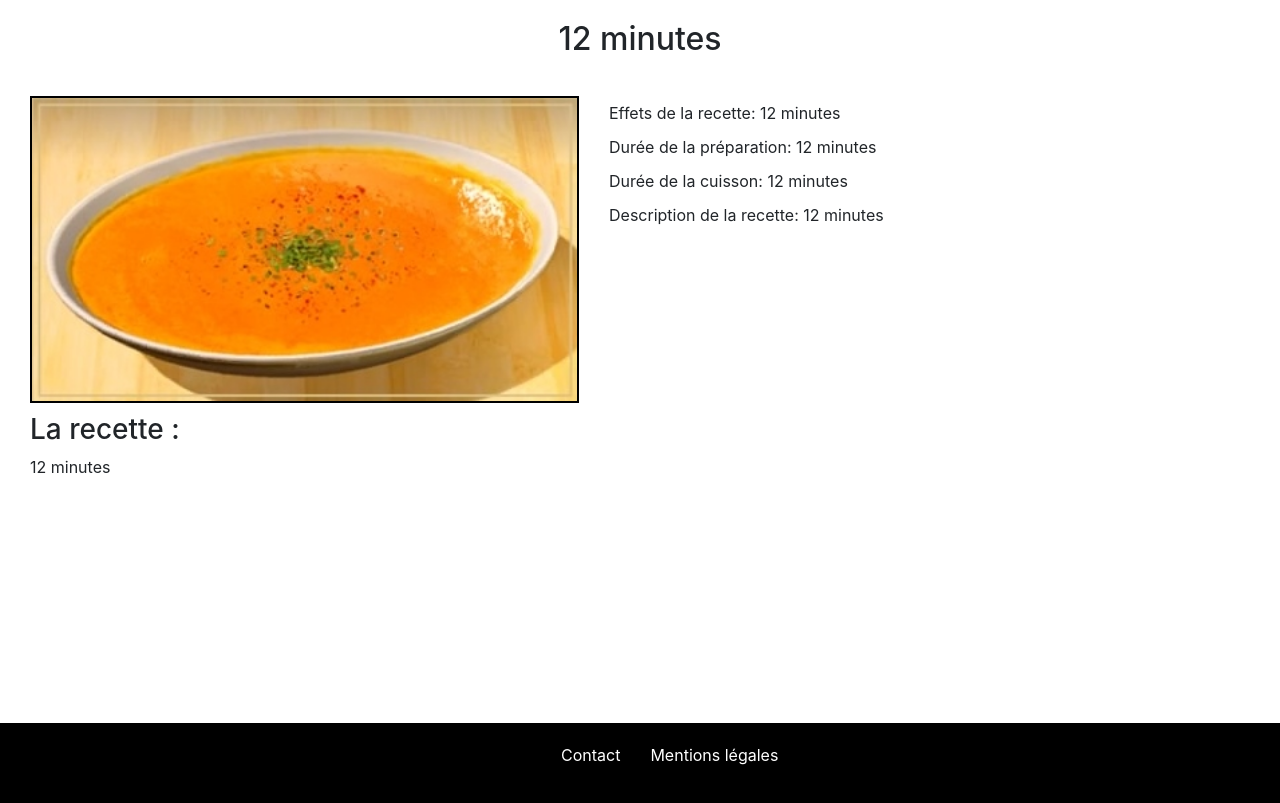
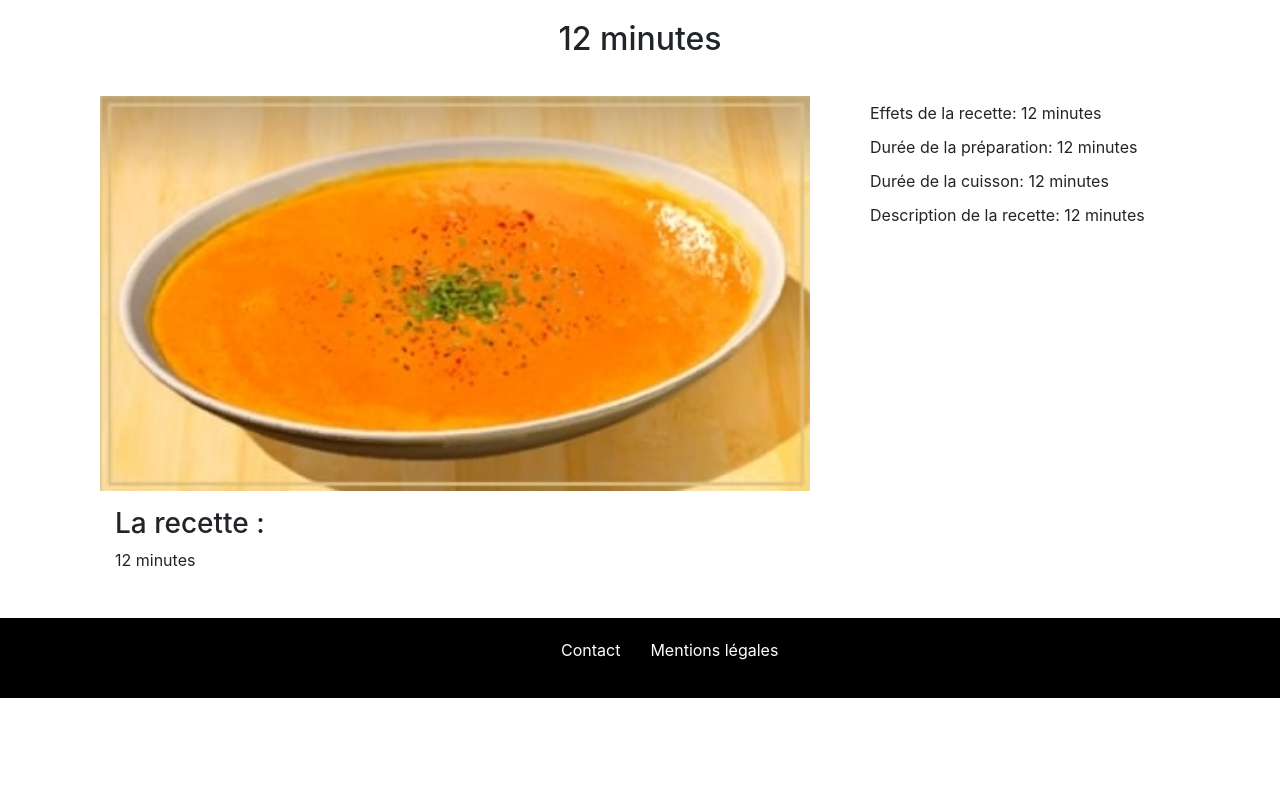
Before and after one commit to de-la-salle-sio-coubrun-m/recette, a PHP site: page /front/recette.php?idrecette=4 in a window 1280 px wide. Shown: the part 166-969 px from the top of the page. After the commit the page ends 864 px from the top, so only its background shows below. Run offline with PHP 8.4, Linux system fonts and the light colour scheme; data comes from the database, SQL or seed files in the repository; some libraries are stand-ins or nearby versions; some web fonts are replaced.

Commit message:
responssive du front

```diff
--- a/css/front.css
+++ b/css/front.css
@@ -89,7 +89,7 @@ ____________________________________ P A G E D ' A C C U E I L _________________
 
 #recette>article{
 	width: 50%;
-	padding: 30px;
+	padding: 20px 0;
 	display: flex;
 	flex-wrap: wrap;
 }
@@ -97,8 +97,8 @@ ____________________________________ P A G E D ' A C C U E I L _________________
 #recette article img{
 	display: inline-block;
 	border: 2px solid #fff;
-	width: auto;
-	height: 30vh;
+	width: 100%;
+	height: auto;
 }
 
 #recette article p{
@@ -170,32 +170,22 @@ ____________________________________F I C H E R E C E T T E ____________________
 }
 
 #ficheRecette article{
-	display: flex;
-	flex-wrap: wrap;
 	padding: 30px;
 }
 
 #ficheRecette img{
 	display: inline-block;
 	height: auto;
-	width: 45%;
-	border: 2px solid #000;
+	width: 100%;
 }
 
 #ficheRecette ul{
-	width: 50%;
 	padding-left: 30px;
 }
 
 #ficheRecette li{
 	list-style-type: none;
 	padding: 5px 0;
-}
-
-#ficheRecette div{
-	margin-top: 10px;
-	height: 35vh;
-	width: 100%;
 }
 
 
--- a/css/responsive.css
+++ b/css/responsive.css
@@ -1,5 +1,11 @@
-@media screen and (max-width: 480px)
+@media screen and (max-width: 780px)
 {
+    header nav{
+        z-index: 100;
+    }
+        header li{
+            background-color: #FFF;
+        }
     #caroussel{
         height: 25vh;
     }
--- a/front/header.html
+++ b/front/header.html
@@ -23,7 +23,7 @@
                         <a class="nav-link" href="index.php">Accueil <span class="sr-only">(current)</span></a>
                     </li>
                     <li class="nav-item dropdown">
-                        <a class="nav-link dropdown-toggle" href="nosrecettes.php" id="navbarDropdownMenuLink" role="button" data-toggle="dropdown" aria-haspopup="true" aria-expanded="false">
+                        <a class="nav-link dropdown-toggle" href="nosrecettes.php" id="navbarDropdownMenuLink" data-toggle="dropdown" aria-haspopup="true" aria-expanded="false">
                             Nos recettes
                         </a>
                         <div class="dropdown-menu" aria-labelledby="navbarDropdownMenuLink">
@@ -44,6 +44,7 @@
                 </ul>
             </div>
         </nav>
+    </header>
               <!-- <nav>
             <ul>
                 <li><a href="index.php">Accueil</a></li>
@@ -60,4 +61,3 @@
                 <li><a href="nouscontacter.php">Nous contacter</a></li>
             </ul>
         </nav> -->
-    </header>
--- a/front/recette.php
+++ b/front/recette.php
@@ -9,15 +9,21 @@
 
 <section id="ficheRecette">
     <h2><?php if(isset($recette)){ echo $recette->nomRecette; }?></h2>
-    <article>
+    <article class="container">
+        <div class="row">
+            <figure class="col-md-8">
                 <img src="<?php if(isset($image)){ echo $image->urlImage ;} ?>" alt="<?php if(isset($recette)){ echo $recette->nomRecette; }?>">
+            </figure>
+            <div class="col">
                 <ul>
                     <li>Effets de la recette: <?php if(isset($recette)){ echo $recette->effetsRecette; }?></li>
                     <li>Durée de la préparation: <?php if(isset($recette)){ echo $recette->dureePreparation; }?></li>
                     <li>Durée de la cuisson: <?php if(isset($recette)){ echo $recette->dureeCuisson; }?></li>
                     <li>Description de la recette: <?php if(isset($recette)){ echo $recette->descriptionRecette; }?></li>
                 </ul>
-        <div>
+            </div>
+        </div>
+        <div class="col-md-12">
             <h3>La recette :</h3>
             <p><?php if(isset($recette)){ echo $recette->recetteRecette; }?></p>
         </div>
```
Lines whose indentation alone changed are shown as unchanged.
